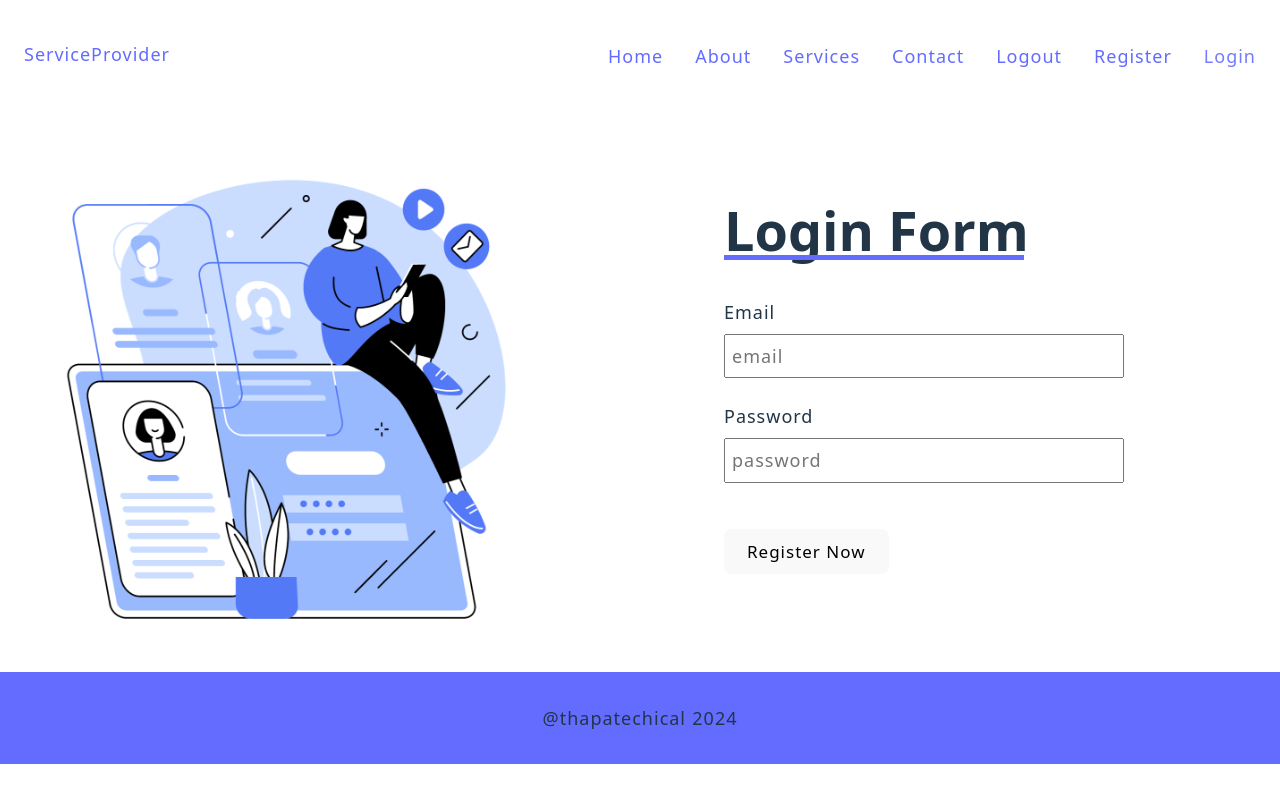
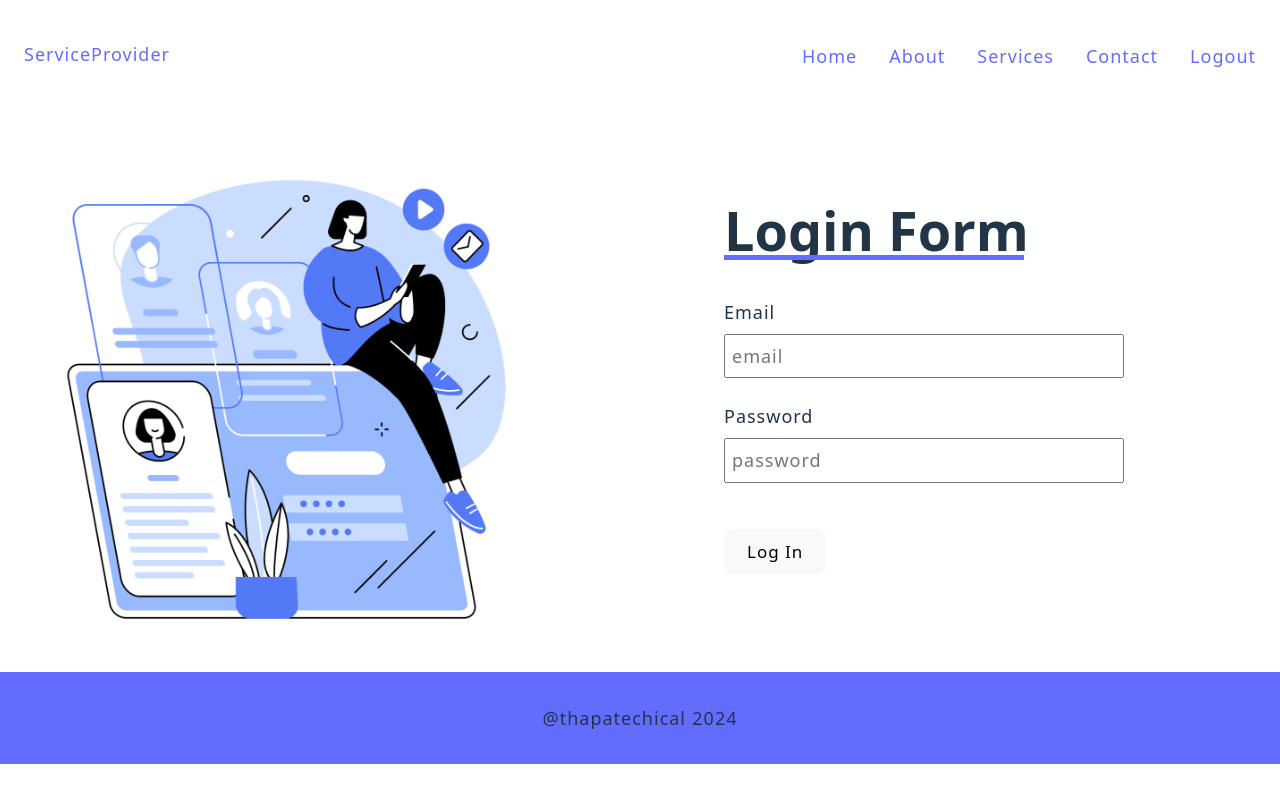
Before and after one commit to MuhammadFaizan144/MERN-Tutorial, a React (Vite) app in the folder client/: page /login in a window 1280 px wide. Built offline with nearby package versions, Linux system fonts and the light colour scheme; sample sign-in values are in the browser's storage.

Commit message:
creating variable to check token status in tutorial 29

```diff
--- a/client/src/Components/Navbar.jsx
+++ b/client/src/Components/Navbar.jsx
@@ -1,7 +1,9 @@
 import React from 'react'
 import { NavLink } from 'react-router-dom'
 import './Navbar.css'
+import { useAuth } from '../store/auth'
 const Navbar = () => {
+    const {isLoggedIn}=useAuth()
   return (
     <>
         <header>
@@ -15,9 +17,16 @@ const Navbar = () => {
                     <li><NavLink to="/about">About</NavLink></li>
                     <li><NavLink to="/service">Services</NavLink></li>
                     <li><NavLink to="/contact">Contact</NavLink></li>
-                    <li><NavLink to="/logout">Logout</NavLink></li>
+                    {isLoggedIn
+                    ? (<li><NavLink to="/logout">Logout</NavLink></li>)
+                    :
+                    (<>
                     <li><NavLink to="/register">Register</NavLink></li>
                     <li><NavLink to="/login">Login</NavLink></li>
+                    </>)
+                    }
+
+
                     </ul>
 
                 </nav>
--- a/client/src/pages/Login.jsx
+++ b/client/src/pages/Login.jsx
@@ -9,7 +9,7 @@ const Login = () => {
       password:""
     })
     const navigate=useNavigate()
-    const storetokenInLS=useAuth()
+    const {storetokenInLS}=useAuth()
 
     const handleInput=(e)=>{
       console.log(e)
@@ -75,7 +75,7 @@ const Login = () => {
                       <input type="password" name='password' placeholder='password' id='password' required autoComplete='off' value={user.password} onChange={handleInput}/>
                     </div>
                     <br />
-                    <button type='submit' className='btn btn-submit'>Register Now</button>
+                    <button type='submit' className='btn btn-submit'>Log in</button>
                   </form>
                 </div>
               </div>
--- a/client/src/pages/Logout.jsx
+++ b/client/src/pages/Logout.jsx
@@ -3,7 +3,7 @@ import { Navigate } from 'react-router-dom'
 import { useAuth } from '../store/auth'
 
 const Logout = () => {
-    const LogoutUser=useAuth()
+    const {LogoutUser}=useAuth()
     useEffect(() => {
       LogoutUser()
     }, [LogoutUser])
--- a/client/src/pages/Register.jsx
+++ b/client/src/pages/Register.jsx
@@ -11,7 +11,7 @@ const Register = () => {
     password:""
   })
   const navigate=useNavigate()
-  const storetokenInLS=useAuth()
+  const {storetokenInLS}=useAuth()
   //handling the input value
   const handleInput=(e)=>{
     // let name=e.
--- a/client/src/store/auth.jsx
+++ b/client/src/store/auth.jsx
@@ -8,6 +8,9 @@ export const AuthProvider=({children})=>{
         return localStorage.setItem("token",serverToken)
     }
 
+    let isLoggedIn=!!token
+    console.log('Is logged In ',isLoggedIn)
+
     //logout functionality
     const LogoutUser=()=>{
         settoken("")
@@ -15,7 +18,7 @@ export const AuthProvider=({children})=>{
     }
 
     return (
-    <AuthContext.Provider value={storetokenInLS}>
+    <AuthContext.Provider value={{isLoggedIn,storetokenInLS,LogoutUser}}>
         {children}
     </AuthContext.Provider>)
 }
```
